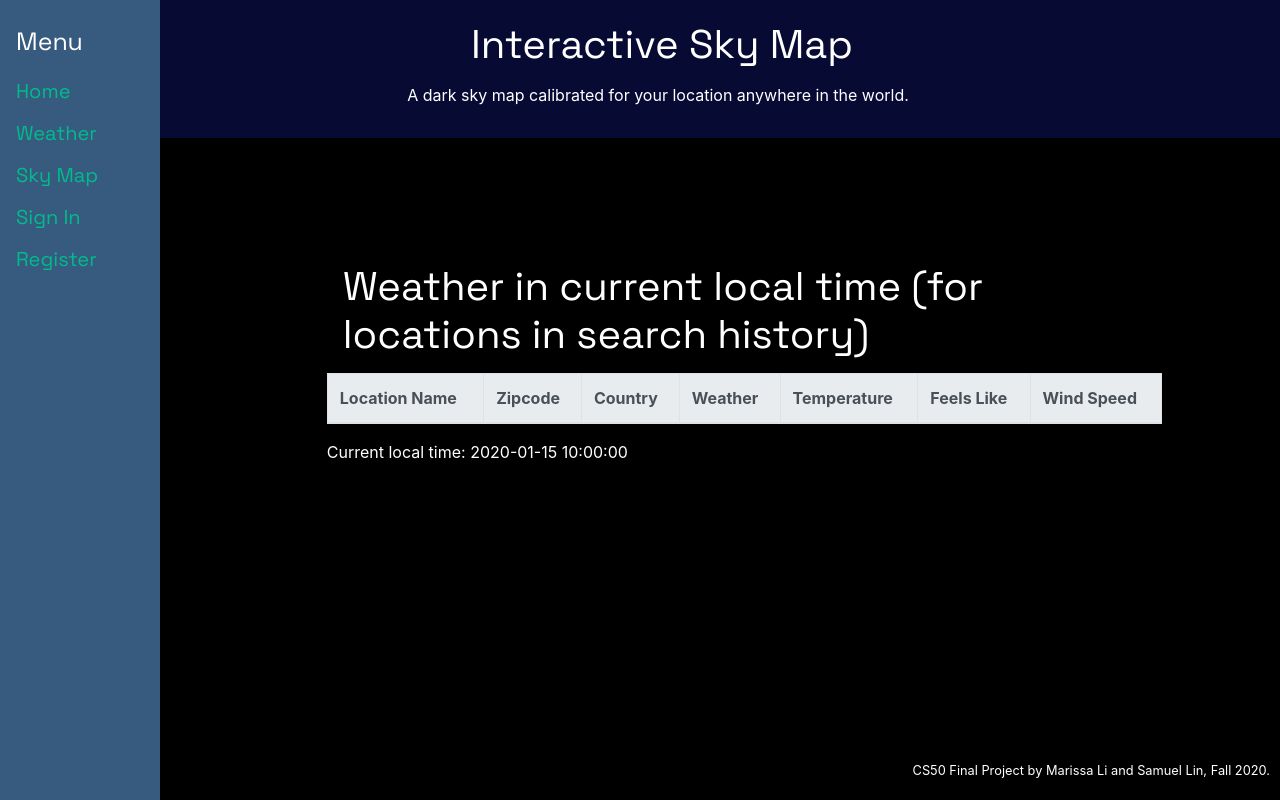
After one commit to samuellin01/CS50-Final-Project, a Flask app: template templates/weather.html in a window 1280 px wide. The commit adds this page. Run offline with Flask 2, Linux system fonts and the light colour scheme; the template is opened without the code that fills it: most values are stand-ins (such as "Sample title", 1, 10 or a date in 2020); lists and menus that the app fills with data are empty; some libraries are stand-ins or nearby versions.

Commit message:
Weather API implementation

```diff
--- a/application.py
+++ b/application.py
@@ -6,6 +6,7 @@ import matplotlib.pyplot
 import astropy.time
 import astropy.units as units
 import sqlite3
+import requests, json
 
 from cs50 import SQL
 from flask import Flask, flash, redirect, render_template, request, session, Response, url_for
@@ -20,7 +21,7 @@ from math import modf
 from matplotlib.backends.backend_agg import FigureCanvasAgg
 from matplotlib.figure import Figure
 
-from helpers import apology, login_required, locator, draw_template, draw_constellations, draw_vision, draw_moon
+from helpers import login_required, locator, draw_template, draw_constellations, draw_vision, draw_moon
 
 
 
@@ -52,7 +53,9 @@ cur1 = userdata_db.cursor()
 @app.route("/")
 @login_required
 def index():
-    return render_template("index.html")
+    cur1.execute("SELECT * FROM timeplaces WHERE username = ? ORDER BY timestamp", (session["username"],))
+    search_history = cur1.fetchall()
+    return render_template("index.html", search_history=search_history)
 
 @app.route("/login", methods=["GET", "POST"])
 def login():
@@ -86,7 +89,7 @@ def login():
         session["username"] = matches[0][1]
         # Redirect user to home page
         # return redirect("/")
-        return redirect("/timeplace")
+        return redirect("/")
 
     # User reached route via GET (as by clicking a link or via redirect)
     else:
@@ -151,7 +154,32 @@ def register():
     else:
         return render_template("register.html", message="")
 
+# Uses OpenWeatherMap to provide current weather for locations in search history
+@app.route("/weather")
+@login_required
+def weather():
+    API_endpoint = "http://api.openweathermap.org/data/2.5/weather?"
+    join_1 = "&appid="
+    API_key = "f85761c7a2fc0e62714200e820d3f3d6"
+    cur1.execute("SELECT DISTINCT zipcode, country FROM timeplaces WHERE username = ? ORDER BY timestamp", (session["username"],))
+    search_history = cur1.fetchall()
+    weather = []
+    current_time = datetime.datetime.now()
+    for location in search_history:
+        # Retrieve JSON data by generating API url based on lat/lon
+        lat = float(locator(location[0], location[1])["lat"])
+        lon = float(locator(location[0], location[1])["lon"])
+        current_weather_lat_lon = "lat=" + str(round(lat,2)) + "&lon=" + str(round(lon,2))
+        units = "&units=imperial"
+        current_coord_weather_url = API_endpoint + current_weather_lat_lon + join_1 + API_key + units
+        # Convert JSON data into Python dict type, and store it in weather[] list
+        json_data = requests.get(current_coord_weather_url).json()
+        weather_data = json.loads(json.dumps(json_data))
+        weather.append(weather_data)
+    return render_template("weather.html", length=len(search_history), search_history=search_history, weather=weather, current_time=current_time)
+
 @app.route("/timeplace", methods=["GET", "POST"])
+@login_required
 def timeplace():
     months = []
     nations = []
@@ -188,7 +216,7 @@ def timeplace():
             # Store both the time to be used on sky map and time request is made
             requesttime = datetime.datetime(year, month, day, hour, minute)
             timestamp = datetime.datetime.now()
-            cur1.execute("INSERT INTO timeplaces (username, zipcode, country, requesttime, timestamp) VALUES (?, ?, ?, ?, ?)", ("Null", zipcode, nation, requesttime, timestamp))
+            cur1.execute("INSERT INTO timeplaces (username, zipcode, country, requesttime, timestamp) VALUES (?, ?, ?, ?, ?)", (session["username"], zipcode, nation, requesttime, timestamp))
             userdata_db.commit()
             return redirect(url_for('skymap'))
         else:
@@ -215,6 +243,7 @@ def skymap_png():
         return Response(output.getvalue(), mimetype="image/png")
 
 @app.route("/skymap")
+@login_required
 def skymap():
     # Renders skymap labeled with location and time
     for item in cur1.execute("SELECT * FROM timeplaces ORDER BY timestamp DESC LIMIT 1"):
--- a/requirements.txt
+++ b/requirements.txt
@@ -11,3 +11,4 @@ ephem
 pyorbital
 geopy
 skyfield
+pandas
--- a/static/styles.css
+++ b/static/styles.css
@@ -2,7 +2,7 @@ body {
     background-color: #000000;
 }
 
-p, label, .jumbotron, .sidenav a:hover, #skymap-label {
+h1, p, label, .jumbotron, .sidenav a:hover, #skymap-label {
     color: #ffffff;
 }
 
@@ -38,7 +38,7 @@ footer {
     bottom: 20px;
 }
 
-form, footer, .cat{
+form, footer, .cat, table {
     padding-left: 20%;
     padding-top: 20%;
 }
--- a/templates/layout.html
+++ b/templates/layout.html
@@ -38,6 +38,7 @@
         <div class="sidenav">
             <h1>Menu</h1>
             <a class="nav-item" href="/">Home</a>
+            <a class="nav-item" href="/weather">Weather</a>
             <a class="nav-item" href="/timeplace">Sky Map</a>
             {% if session["user_id"] %}
                 <a class="nav-item" href="/logout">Sign Out</a>
--- a/templates/skymap.html
+++ b/templates/skymap.html
@@ -6,7 +6,8 @@ Sky Map
 
 {% block main %}
     <div>
-        <p id="skymap-label">Latitude: {{ lat }} °
+        <p id="skymap-label">Yellow marker represents the moon. Page may take a while to load.
+            <br>Latitude: {{ lat }} °
             <br>Longitude: {{ lon }} °
             <br>Zip Code: {{ zipcode }}
             <br>Country: {{ country }}
--- /dev/null
+++ b/templates/weather.html
@@ -0,0 +1,41 @@
+{% extends "layout.html" %}
+
+{% block title %}
+    Weather
+{% endblock %}
+
+
+{% block main %}
+
+<form>
+  <h1>Weather in current local time (for locations in search history)</h1>
+    <table class="table table-bordered table-hover table-striped table-dark">
+        <thead class="thead-light">
+          <tr>
+            <th scope="col">Location Name</th>
+            <th scope="col">Zipcode</th>
+            <th scope="col">Country</th>
+            <th scope="col">Weather</th>
+            <th scope="col">Temperature</th>
+            <th scope="col">Feels Like</th>
+            <th scope="col">Wind Speed</th>
+          </tr>
+        </thead>
+        <tbody>
+        {% for i in range(length) %}
+          <tr>
+            <td>{{ weather[i]["name"]}}</td>
+            <td>{{ search_history[i][0] }}</td>
+            <td>{{ search_history[i][1] }}</td>
+            <td>{{ weather[i]["weather"][0]["description"] }}</td>
+            <td>{{ weather[i]["main"]["temp"] }} °F</td>
+            <td>{{ weather[i]["main"]["feels_like"] }} °F</td>
+            <td>{{ weather[i]["wind"]["speed"] }} mph</td>
+          </tr>
+        {% endfor %}
+        </tbody>
+      </table>
+      <p>Current local time: {{ current_time }}</p>
+</form>
+
+{% endblock %}
```
Also changed, not shown: helpers.py (+5 -22 lines), templates/index.html (+24 -3 lines), skymap.db (added), userdata.db, 1 other file.
